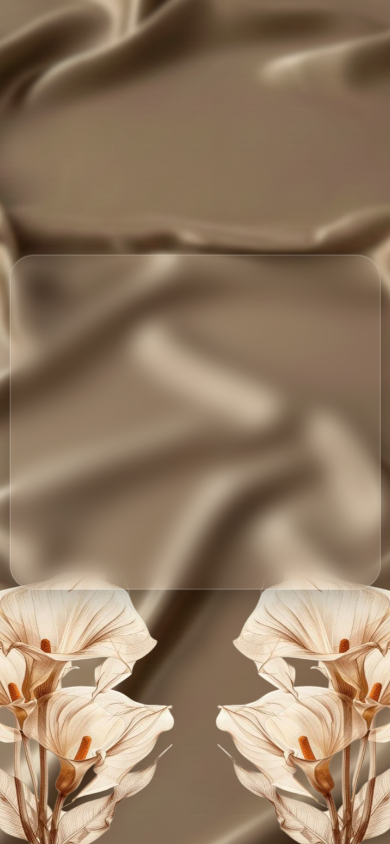
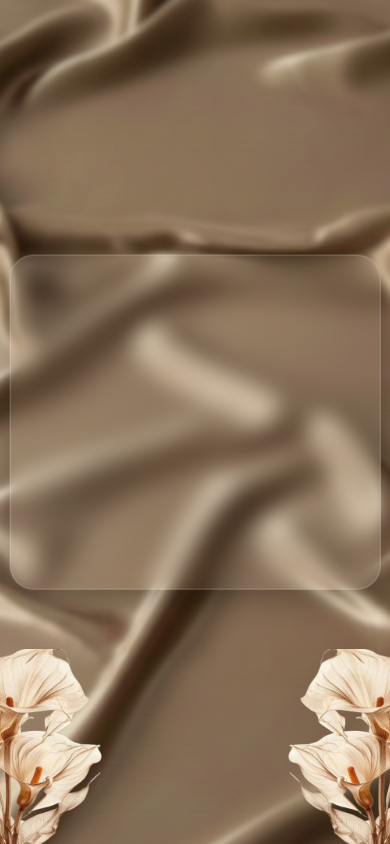
Before and after one commit to buwaneka1996/newwed2026-modern, a React (Vite) app: page / in a window 390 px wide. Both pictures are taken after a click on the button "Click Here". Built offline with nearby package versions, Linux system fonts and the light colour scheme; a web font is replaced by a local one.

Commit message:
changed the flower size

```diff
--- a/src/MorphScene.css
+++ b/src/MorphScene.css
@@ -1505,8 +1505,7 @@ body {
 @media (max-width: 768px) {
 
     .flower {
-        width: 50%;
-        ;
+        width: 40%;
     }
 
     .guest-name {
@@ -1644,8 +1643,7 @@ body {
 @media (max-width: 540px) {
 
     .flower {
-        width: 60%;
-        ;
+        width: 50%;
     }
 
     .guest-name {
@@ -1789,8 +1787,7 @@ body {
 @media (max-width: 420px) {
 
     .flower {
-        width: 70%;
-        ;
+        width: 50%;
     }
 
     .guest-name {
@@ -1898,8 +1895,7 @@ body {
 @media (max-width: 375px) {
 
     .flower {
-        width: 60%;
-        ;
+        width: 50%;
     }
 
     .guest-name {
```
